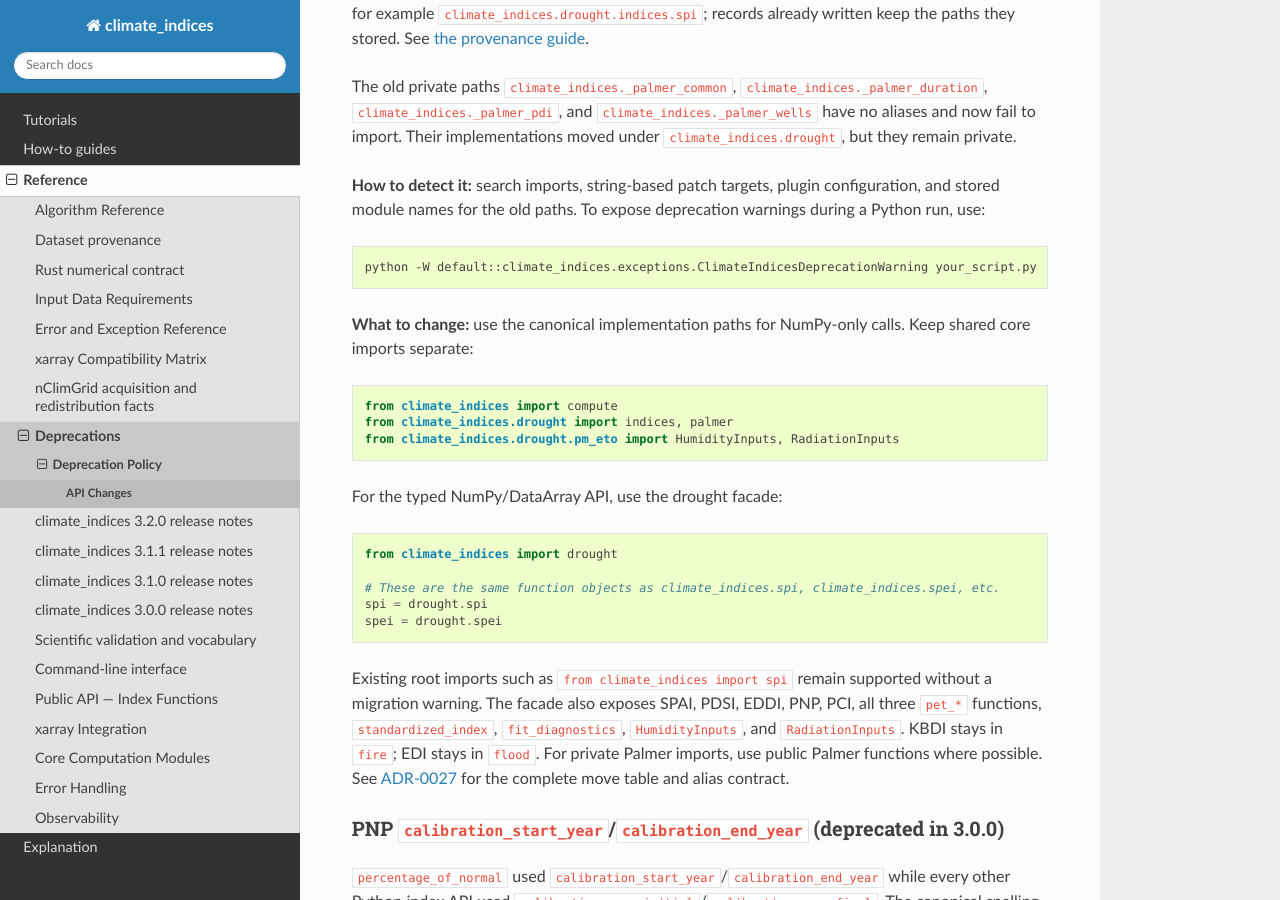
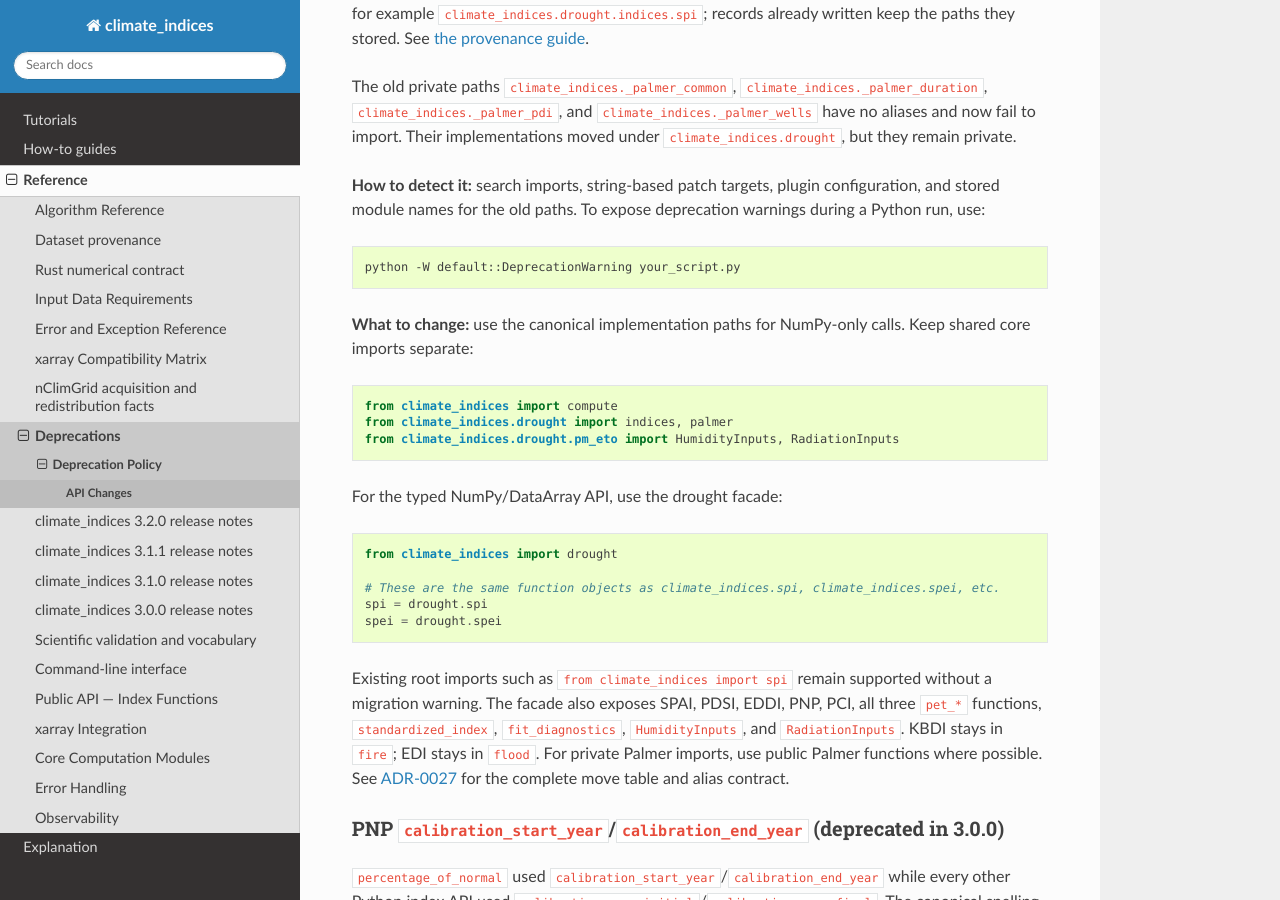
Before and after one commit to monocongo/climate_indices, a Sphinx documentation site: the page built from docs/deprecations/api-changes.md, in a window 1280 px wide and 900 px high, scrolled down 604 px. Built offline with Sphinx 7.4.7 and the Read the Docs theme 3.1.0, drawn with Linux system fonts in a browser that asks for light colours.

Commit message:
docs(drought): address review finding — use a startup-resolvable warning filter
Python resolves -W categories at startup, before climate_indices is
importable, so the package-qualified category was ignored as an invalid
option. ClimateIndicesDeprecationWarning subclasses DeprecationWarning,
so -W default::DeprecationWarning shows it.

Finding: PRRC_kwDOBZ3L8c8AAAABCff0zQ, PRRC_kwDOBZ3L8c8AAAABCfhc2w
Review-Anchor: https://github.com/monocongo/climate_indices/pull/1556#discussion_r4462212301

````diff
--- a/docs/deprecations/api-changes.md
+++ b/docs/deprecations/api-changes.md
@@ -33,7 +33,7 @@ and stored module names for the old paths.
 To expose deprecation warnings during a Python run, use:
 
 ```bash
-python -W default::climate_indices.exceptions.ClimateIndicesDeprecationWarning your_script.py
+python -W default::DeprecationWarning your_script.py
 ```
 
 **What to change:** use the canonical implementation paths for NumPy-only calls.
````
